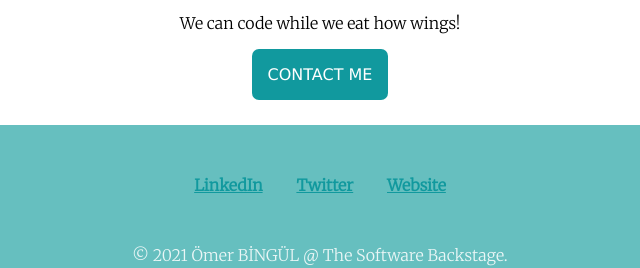
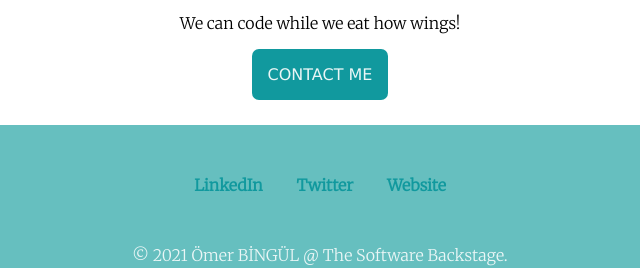
Before and after one commit to losthero15/profile, a plain HTML site: page index.html in a window 1280 px wide. In both pictures the pointer is over the link "CONTACT ME". Shown: the part 1806-2074 px from the top of the page, 320-960 px from the left. Drawn offline with Linux system fonts and the light colour scheme.

Commit message:
refinement

```diff
--- a/css/master.css
+++ b/css/master.css
@@ -24,6 +24,14 @@ h2 {
 h3 {
   color: #11999E;
   font-family: 'Dancing Script', cursive;
+}
+
+a {
+  text-decoration: none;
+}
+
+a:hover {
+  color: #eaf6f6;
 }
 
 .top-container {
```
